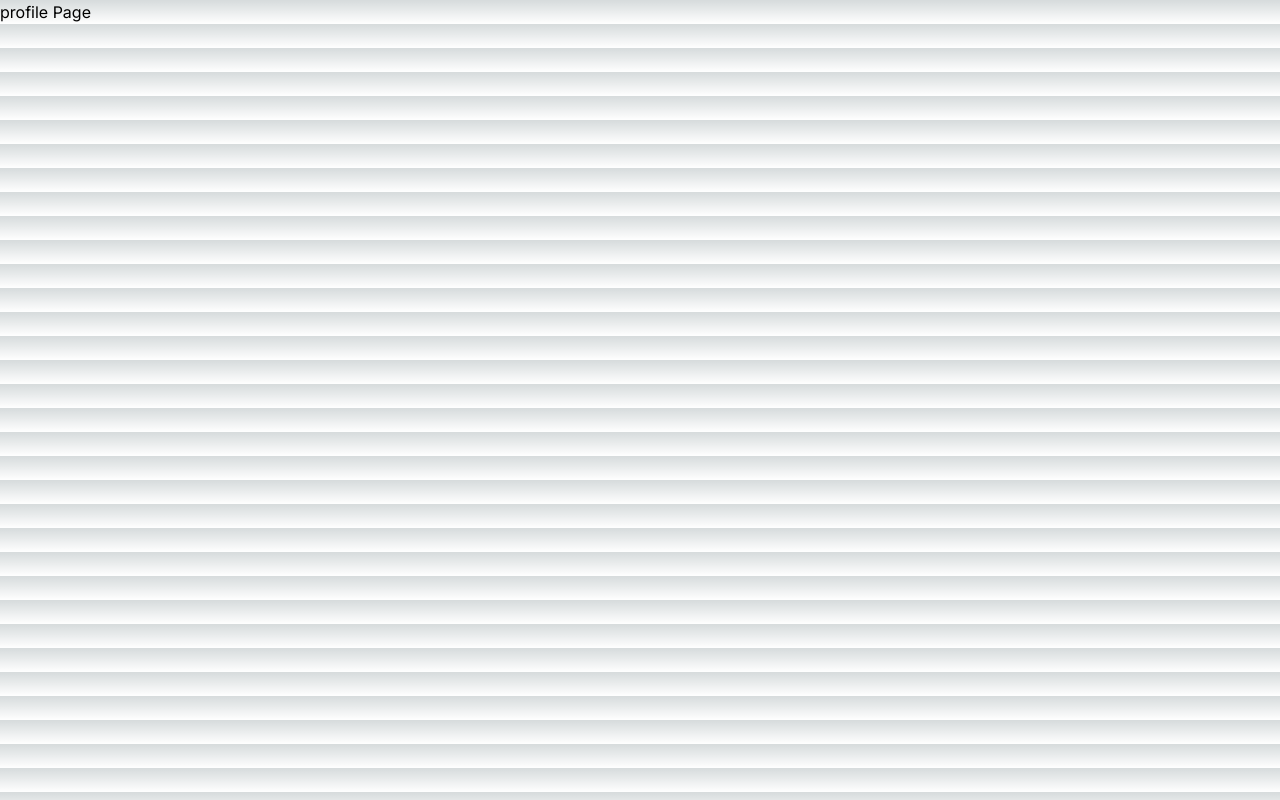
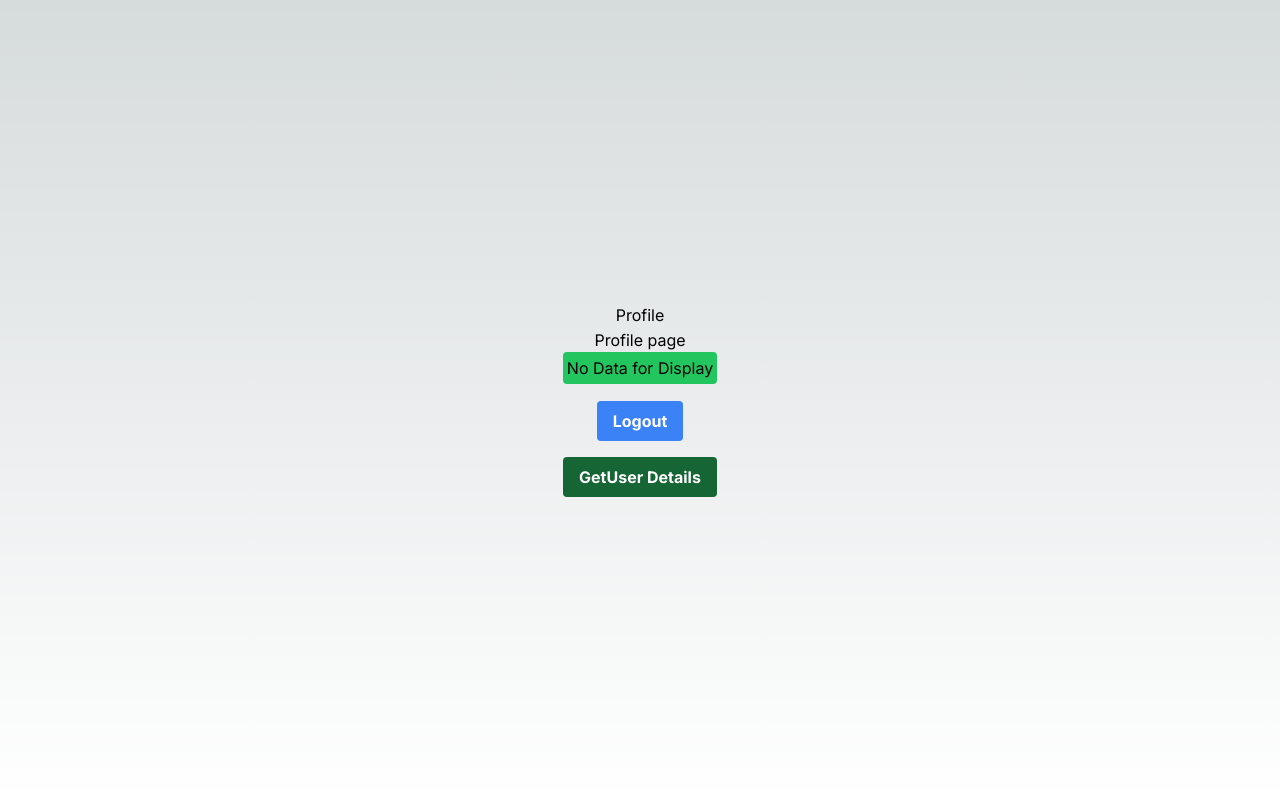
Before and after one commit to Sagar-Puniyani/AuthenticationApp, a Next.js app: page /profile in a window 1280 px wide. Built offline with nearby package versions, Linux system fonts and the light colour scheme.

Commit message:
Update profile page and add middleware for authentication

```diff
--- /dev/null
+++ b/src/app/profile/[id]/page.tsx
@@ -0,0 +1,12 @@
+export default function UserProfile({params}: any) {
+    return (
+        <div className="flex flex-col items-center justify-center min-h-screen py-2">
+            <h1>Profile</h1>
+            <hr />
+            <p className="text-4xl">Profile page
+            <span className=" p-2 ml-2 rounded bg-orange-500 text-black">{params.id}</span>
+            </p>
+
+            </div>
+    )
+}
--- a/src/app/profile/page.tsx
+++ b/src/app/profile/page.tsx
@@ -1,11 +1,48 @@
-import React from 'react'
+"use client";
+import axios from "axios";
+import Link from "next/link";
+import React, {useState} from "react";
+import {toast} from "react-hot-toast";
+import {useRouter} from "next/navigation";
 
-function page() {
-return (
-    <div>
-        profile Page
-    </div>
-)
+
+export default function ProfilePage() {
+    const router = useRouter()
+    const [data, setData] = useState("nothing")
+    const logout = async () => {
+        try {
+            await axios.get('/api/users/logout')
+            toast.success('Logout successful')
+            router.push('/login')
+        } catch (error:any) {
+            console.log(error.message);
+            toast.error(error.message)
+        }
+    }
+
+    const getUserDetails = async () => {
+        const res = await axios.get('/api/users/profile')
+        console.log(res.data.data);
+        setData(res.data.data._id)
+    }
+
+    return (
+        <div className="flex flex-col items-center justify-center min-h-screen py-2">
+            <h1>Profile</h1>
+            <hr />
+            <p>Profile page</p>
+            <h2 className="p-1 rounded bg-green-500">{data === 'nothing' ? "No Data for Display" : <Link href={`/profile/${data}`}>{data}
+            </Link>}</h2>
+        <hr />
+        <button
+        onClick={logout}
+        className="bg-blue-500 mt-4 hover:bg-blue-700 text-white font-bold py-2 px-4 rounded"
+        >Logout</button>
+
+        <button
+        onClick={getUserDetails}
+        className="bg-green-800 mt-4 hover:bg-blue-700 text-white font-bold py-2 px-4 rounded"
+        >GetUser Details</button>
+        </div>
+    )
 }
-
-export default page
--- a/src/app/verify/page.tsx
+++ b/src/app/verify/page.tsx
@@ -14,20 +14,22 @@
         try {
             await axios.post("/api/users/verifyemail" , { token });
             setVerified(true)
+            setError(false);
         } catch (error : any ) {
             setError(false)
             console.log("Error in Verification");
             console.log(error.response.data);
-
-        }
     }
+}
 
     useEffect( ()=>{
+        setError(false);
         const urlToken = window.location.search.split("=")[1];
         setToken(urlToken || "");
     } , [])
 
     useEffect(() => {
+        setError(false);
         if(token.length > 0) {
             VerificationEmail();
         }
@@ -60,5 +62,4 @@
 
 )
 }
-
 export default VerifyPage
```
Also changed, not shown: src/middleware.ts (added, +31 -0 lines).
